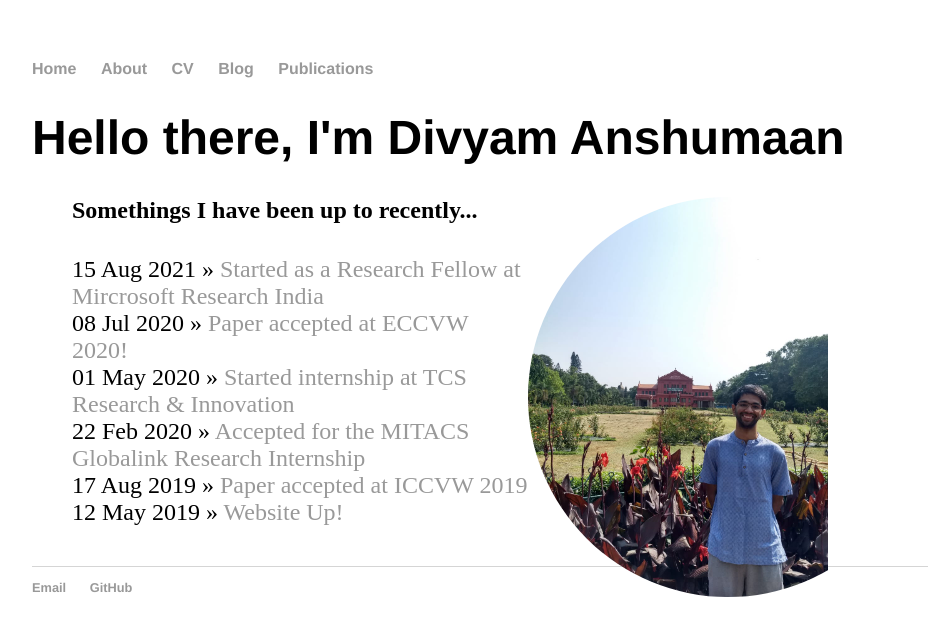
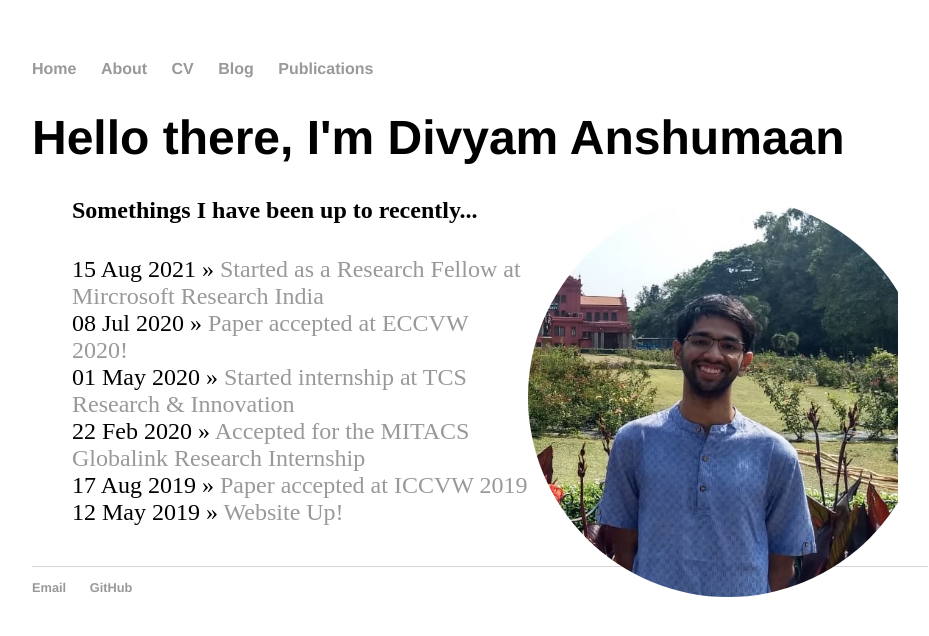
Before and after one commit to divyam02/divyam02_backup.github.io, a Jekyll site: the page built from index.html, in a window 1280 px wide. Shown: the top 636 px of the page, without its empty margins (160-1089 px from the left). Built offline with Jekyll 4.4.1, drawn with Linux system fonts in a browser that asks for light colours.

Commit message:
Update index.html

```diff
--- a/index.html
+++ b/index.html
@@ -6,7 +6,7 @@ title: Divyam Anshumaan
 	<h1>Hello there, I'm Divyam Anshumaan</h1>
 	<p><em></em><a href="/about"></a></p>
 	<div class="image-cropper">
-  		<img src="images/2022-06-09-divyam.jpeg" class="rounded" />
+  		<img src="images/2022-06-09-divyam-2.jpeg" class="rounded" />
 	</div>
 
 	<ul class="posts">
```
